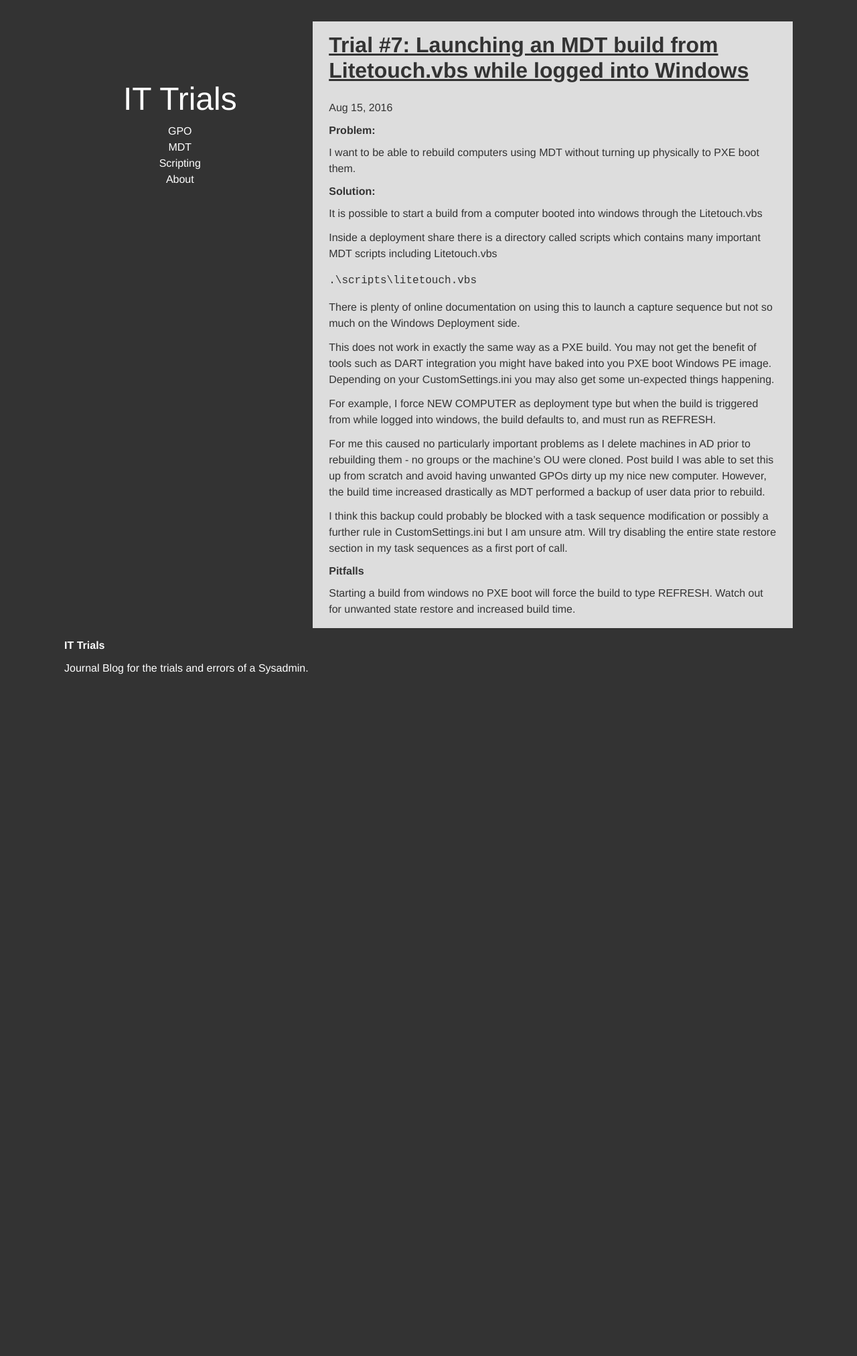
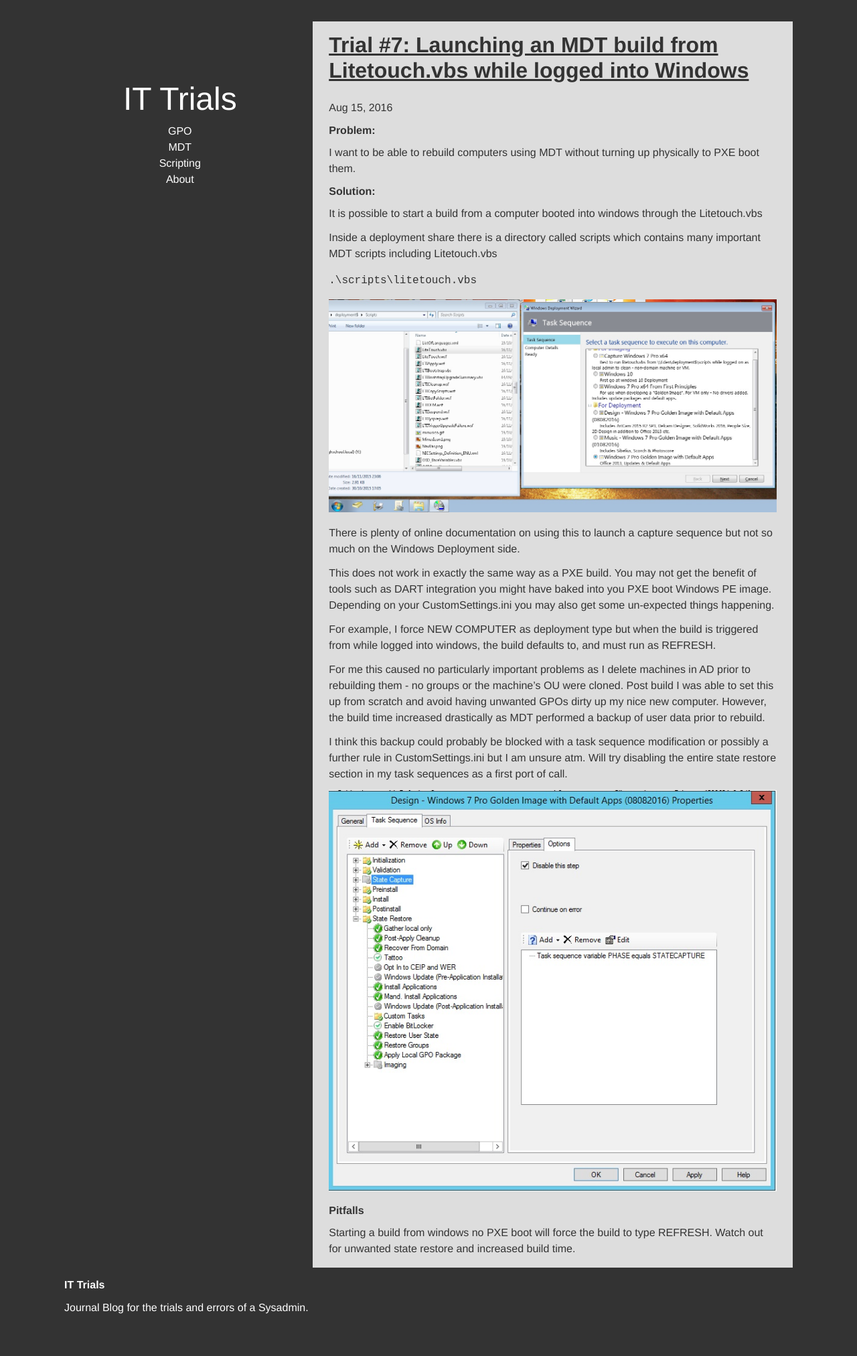
Before and after one commit to IT-trials/IT-trials.github.io, a Jekyll site: the page built from _posts/2016-08-15-litetouch-from-within-windows.markdown, in a window 1280 px wide. Shown: the whole page at 67% size. Built offline with Jekyll 4.4.1, drawn with Linux system fonts in a browser that asks for light colours; comment, search, counter and statistics services are not loaded; before the commit the page ends 1070 px from its top, so only the background shows below that.

Commit message:
add images to post

```diff
--- a/_posts/2016-08-15-litetouch-from-within-windows.markdown
+++ b/_posts/2016-08-15-litetouch-from-within-windows.markdown
@@ -16,6 +16,8 @@
 
     .\scripts\litetouch.vbs
 
+![]({{ site.github.url }}/assets/images/7/litetouch.jpg)
+
 There is plenty of online documentation on using this to launch a capture sequence but not so much on the Windows Deployment side.
 
 This does not work in exactly the same way as a PXE build.  You may not get the benefit of tools such as DART integration you might have baked into you PXE boot Windows PE image.  Depending on your CustomSettings.ini you may also get some un-expected things happening.
@@ -26,6 +28,8 @@
 
 I think this backup could probably be blocked with a task sequence modification or possibly a further rule in CustomSettings.ini but I am unsure atm.  Will try disabling the entire state restore section in my task sequences as a first port of call.
 
+![]({{ site.github.url }}/assets/images/7/tsksq.jpg)
+
 ## Pitfalls
 
   - Starting a build from windows no PXE boot will force the build to type REFRESH.  Watch out for unwanted state restore and increased build time.
```
Also changed, not shown: assets/images/7/litetouch.jpg (added), assets/images/7/tsksq.jpg (added).
